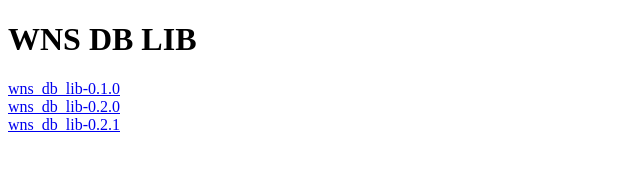
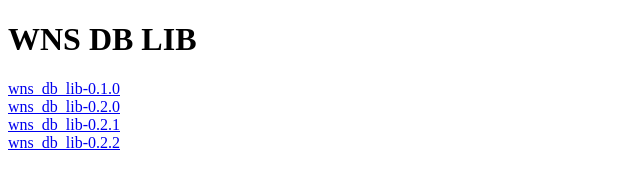
Before and after one commit to Sheltek/wns_pypi, a plain HTML site: page wns-db-lib/index.html in a window 1280 px wide. Shown: the whole page, without its empty margins (0-640 px from the left). Drawn offline with Linux system fonts and the light colour scheme.

Commit message:
Update index.html

```diff
--- a/wns-db-lib/index.html
+++ b/wns-db-lib/index.html
@@ -8,6 +8,7 @@
     <a href="git+ssh://git@github.com/sheltek/wns_db_lib@0.1.0#egg=wns_db_lib-0.1.0" data-requires-python="&gt;=3.6.0">wns_db_lib-0.1.0</a><br/>
     <a href="git+ssh://git@github.com/sheltek/wns_db_lib@0.2.0#egg=wns_db_lib-0.2.0" data-requires-python="&gt;=3.6.0">wns_db_lib-0.2.0</a><br/>
     <a href="git+ssh://git@github.com/sheltek/wns_db_lib@0.2.1#egg=wns_db_lib-0.2.1" data-requires-python="&gt;=3.6.0">wns_db_lib-0.2.1</a><br/>
+    <a href="git+ssh://git@github.com/sheltek/wns_db_lib@0.2.2#egg=wns_db_lib-0.2.2" data-requires-python="&gt;=3.6.0">wns_db_lib-0.2.2</a><br/>
 
   </body>
 </html>
```
